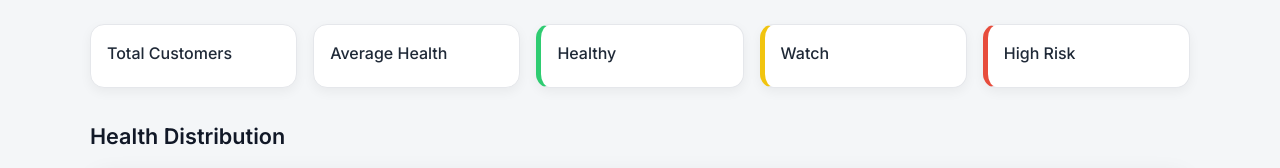
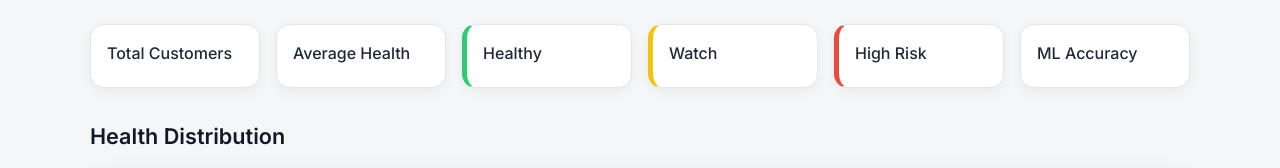
Before and after one commit to karianjahi/atlassian-app-analytics, a Django app: page /dashboard/ in a window 1280 px wide. Shown: the part 159-327 px from the top of the page. Run offline with Django 5.2, Linux system fonts and the light colour scheme; data that the repository does not hold is empty.

Commit message:
Add placehold in dashboard.html for ML model accuracy

```diff
--- a/core/analytics/templates/analytics/dashboard.html
+++ b/core/analytics/templates/analytics/dashboard.html
@@ -38,6 +38,7 @@
         <div class="card healthy">Healthy<br><strong id="healthy-count"></strong></div>
         <div class="card watch">Watch<br><strong id="watch-count"></strong></div>
         <div class="card risk">High Risk<br><strong id="high-risk-count"></strong></div>
+        <div class="card">ML Accuracy<br><strong id="ml-accuracy"></strong></div>
     </div>
 
     <h2>Health Distribution</h2>
```
